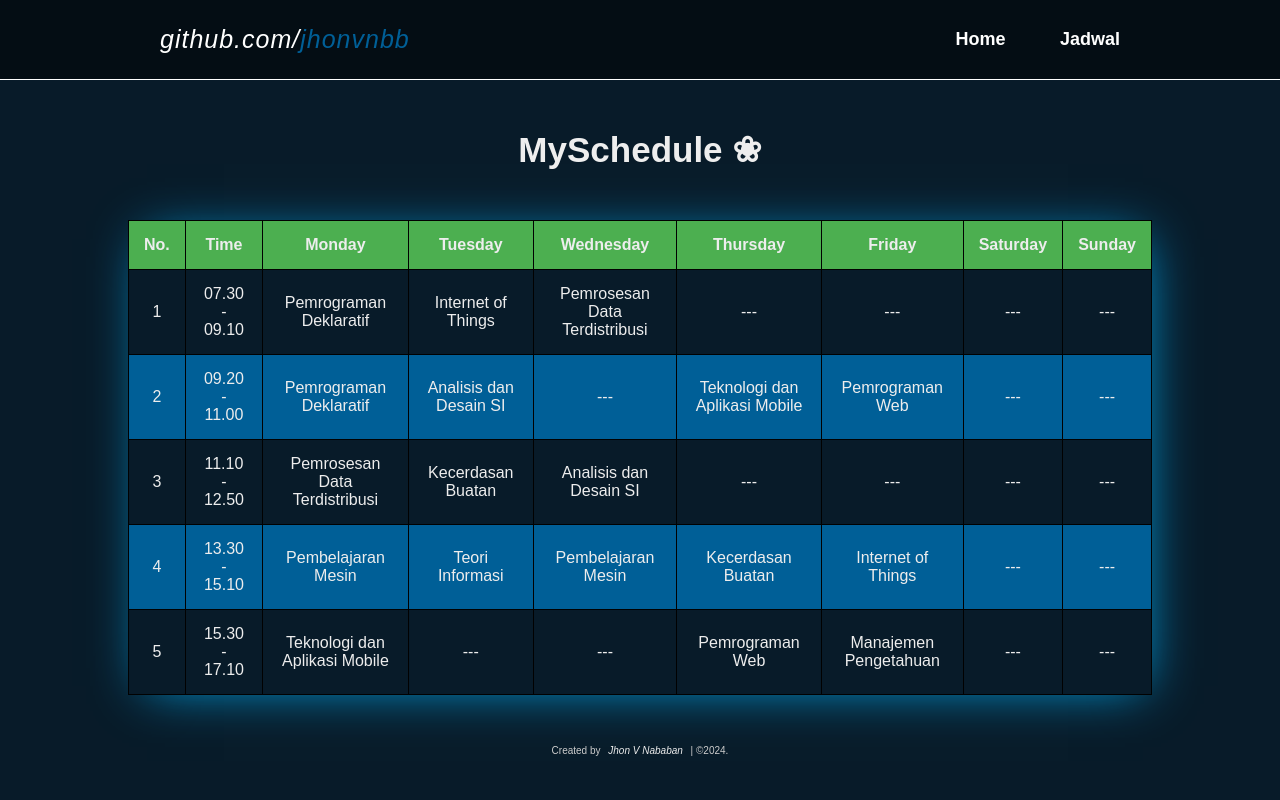
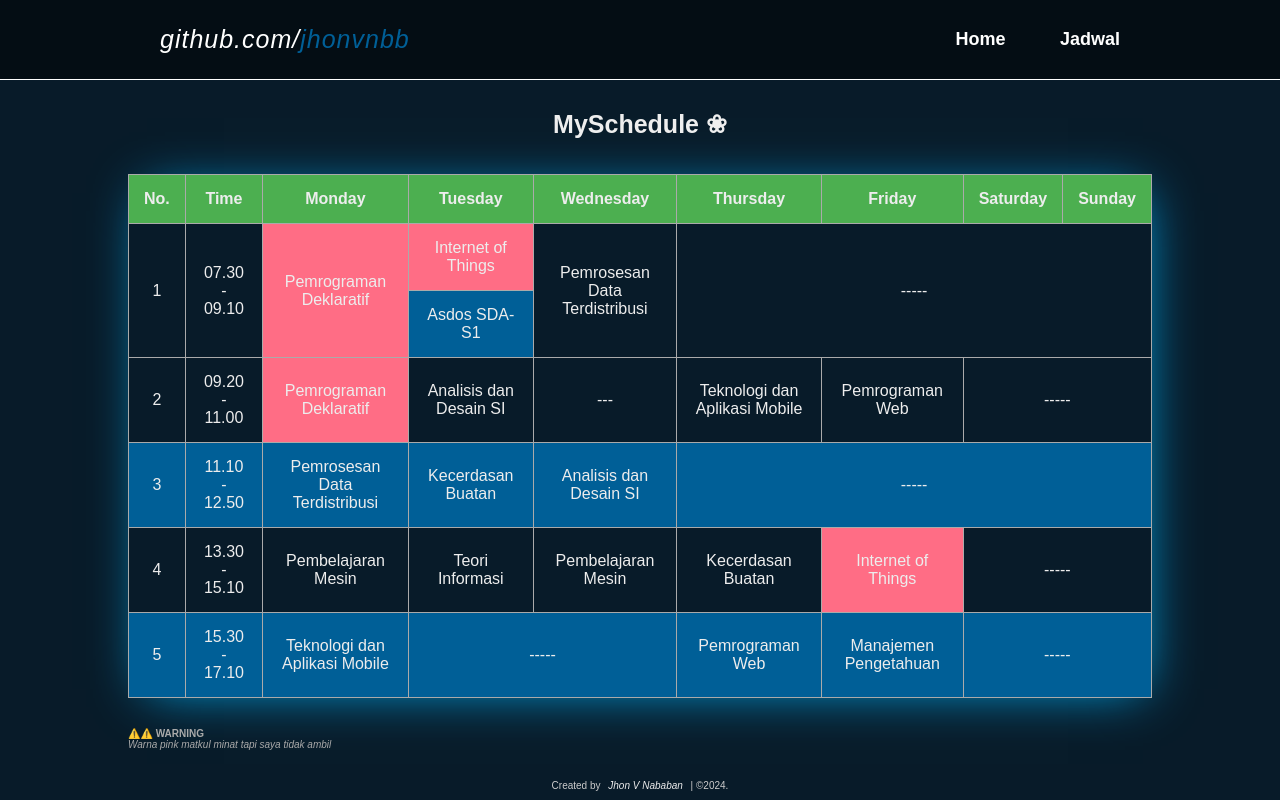
Before and after one commit to jhonvnbb/My-Schedule, a plain HTML site: page jadwal/index.html in a window 1280 px wide. Drawn offline with Linux system fonts and the light colour scheme.

Commit message:
fourth commit

```diff
--- a/jadwal/index.html
+++ b/jadwal/index.html
@@ -57,14 +57,14 @@
       /* Section Start */
       .container {
         width: 80%;
-        margin: 50px auto;
+        margin: 30px auto;
       }
       .container h1{
         text-align: center;
-        margin: 10px 0 50px 0;
+        margin: 5px 0 35px 0;
         color: #eee;
         font-weight: 600;
-        font-size: 35px;
+        font-size: 25px;
       }
       .tabel {
         border-collapse:collapse;
@@ -72,7 +72,7 @@
       }
       .tabel th,
       .tabel td {
-        border: 1px solid #010101;
+        border: 1px solid #aaa;
         padding: 15px;
         text-align: center;
       }
@@ -86,6 +86,11 @@
         background-color: #fff;
         color: #010101;
         box-shadow: 5px 5px 50px -2px #aaa;
+      }
+      .note{
+        margin-top: 30px;
+        color: #aaa;
+        font-size: 10px;
       }
       /* Section End */
 
@@ -143,26 +148,37 @@
           </thead>
           <tbody>
             <tr>
-              <td>1</td>
-              <td>07.30 - 09.10</td>
-              <td>Pemrograman Deklaratif</td>
-              <td>Internet of Things</td>
-              <td>Pemrosesan Data Terdistribusi</td>
+              <td rowspan="2">1</td>
+              <td rowspan="2">07.30 - 09.10</td>
+              <td rowspan="2" style="background-color: #ff6d85;">Pemrograman Deklaratif</td>
+              <td style="background-color: #ff6d85;">Internet of Things</td>
+              <td rowspan="2">Pemrosesan Data Terdistribusi</td>
+              <td colspan="4" rowspan="2"> -----</td>
+              <!-- <td>---</td>
+              <td>---</td>
+              <td>---</td> -->
+            </tr>
+            <tr>
+              <!-- <td>---</td>
+              <td>---</td>
+              <td>---</td> -->
+              <td>Asdos SDA-S1</td>
+              <!-- <td>---</td>
               <td>---</td>
               <td>---</td>
               <td>---</td>
-              <td>---</td>
+              <td>---</td> -->
             </tr>
             <tr>
                 <td>2</td>
                 <td>09.20 - 11.00</td>
-                <td>Pemrograman Deklaratif</td>
+                <td style="background-color: #ff6d85;">Pemrograman Deklaratif</td>
                 <td>Analisis dan Desain SI</td>
                 <td>---</td>
                 <td>Teknologi dan Aplikasi Mobile</td>
                 <td>Pemrograman Web</td>
-                <td>---</td>
-                <td>---</td>
+                <td colspan="2">-----</td>
+                <!-- <td>---</td> -->
             </tr>
             <tr>
                 <td>3</td>
@@ -170,10 +186,10 @@
                 <td>Pemrosesan Data Terdistribusi</td>
                 <td>Kecerdasan Buatan</td>
                 <td>Analisis dan Desain SI</td>
+                <td colspan="4">-----</td>
+                <!-- <td>---</td>
                 <td>---</td>
-                <td>---</td>
-                <td>---</td>
-                <td>---</td>
+                <td>---</td> -->
             </tr>
             <tr>
                 <td>4</td>
@@ -182,23 +198,26 @@
                 <td>Teori Informasi</td>
                 <td>Pembelajaran Mesin</td>
                 <td>Kecerdasan Buatan</td>
-                <td>Internet of Things</td>
-                <td>---</td>
-                <td>---</td>
+                <td style="background-color: #ff6d85;">Internet of Things</td>
+                <td colspan="2">-----</td>
+                <!-- <td>---</td> -->
             </tr>
             <tr>
                 <td>5</td>
                 <td>15.30 - 17.10</td>
                 <td>Teknologi dan Aplikasi Mobile</td>
-                <td>---</td>
-                <td>---</td>
+                <td colspan="2">-----</td>
+                <!-- <td>---</td> -->
                 <td>Pemrograman Web</td>
                 <td>Manajemen Pengetahuan</td>
-                <td>---</td>
-                <td>---</td>
+                <td colspan="2">-----</td>
+                <!-- <td>---</td> -->
             </tr>
           </tbody>
         </table>
+        <div class="note">
+          <p>⚠️⚠️ <strong>WARNING</strong> <br> <i>Warna pink matkul minat tapi saya tidak ambil</i></p>
+        </div>
     </section>
     <!-- Section End -->
 
```
